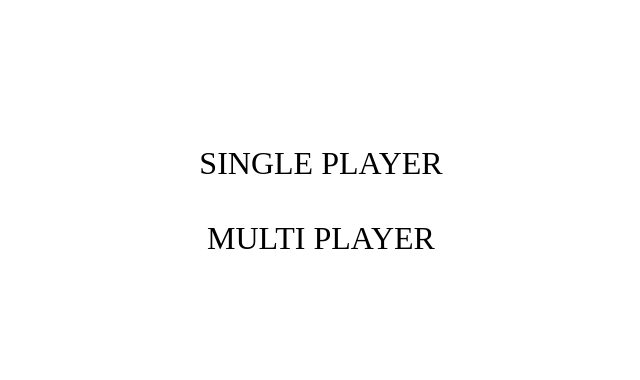
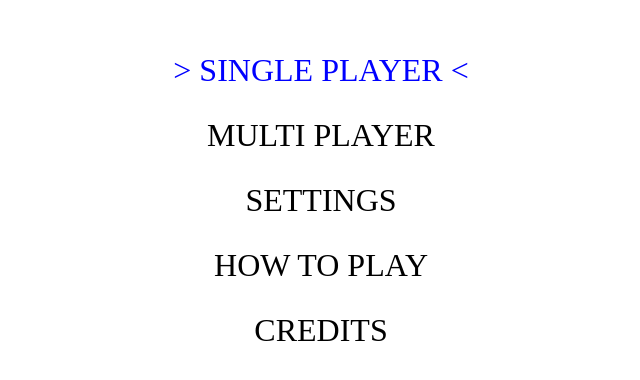
Before and after one commit to vah7id/kal, a React (Create React App) app: page / in a window 1280 px wide. Shown: the part 200-580 px from the top of the page, without its empty margins (319-959 px from the left). Built offline with nearby package versions, Linux system fonts and the light colour scheme; what simple-peer would draw is missing.

Commit message:
arcade menu buttons with the sound added

```diff
--- a/src/assets/start.css
+++ b/src/assets/start.css
@@ -47,7 +47,19 @@ button {
 
 .screen--start ul li {
   width: 100%;
-  margin: 25px 0;
+  margin: 15px 0;
+}
+
+.screen--start ul li button.active::before {
+  content: "> ";
+  color: blue;
+  animation: blink 1s steps(3, start) infinite;
+}
+
+.screen--start ul li button.active::after {
+  content: " <";
+  color: blue;
+  animation: blink 1s steps(3, start) infinite;
 }
 
 .screen--start ul li button {
@@ -58,6 +70,12 @@ button {
   border: none;
 }
 
-.screen--start ul li button:hover {
-  animation: blink 1s steps(4, start) infinite;
+.screen--start ul li button.active {
+  color: blue;
 }
+
+@media screen and (max-width: 768px) {
+  .screen--start ul li button {
+    font-size: 1em;
+  }
+}
--- a/src/screens/start/index.tsx
+++ b/src/screens/start/index.tsx
@@ -5,6 +5,25 @@ class Start extends Component<any, any> {
     componentDidMount() {
         const menu = document.querySelector('.screen--start ul') as HTMLElement;
         menu.style.maxWidth = window.screen.width + 'px';
+        this.buttonEventListeners();
+    }
+    buttonEventListeners() {
+        const buttons: any = document.querySelectorAll('.screen--start ul li button');
+        buttons.forEach((btn: HTMLElement) => {
+            btn.addEventListener('focus', (e: any) => {
+                this.blurAllMenuButtons();
+                e.currentTarget.classList.add('active');
+                const audio = document.getElementById("sound-select-btn") as HTMLAudioElement;
+                audio.play();
+            }, true);
+            buttons[0].focus();
+        });
+    }
+    blurAllMenuButtons() {
+        const buttons: any = document.querySelectorAll('.screen--start ul li button');
+        buttons.forEach((btn: HTMLElement) => {
+            btn.classList.remove('active');
+        });
     }
     render() {
         return (
@@ -12,7 +31,11 @@ class Start extends Component<any, any> {
                 <ul>
                     <li><button>single player</button></li>
                     <li><button>multi player</button></li>
+                    <li><button>settings</button></li>
+                    <li><button>how to play</button></li>
+                    <li><button>credits</button></li>
                 </ul>
+                <audio id={"sound-select-btn"} src={'https://opengameart.org/sites/default/files/audio_preview/mouseclick.wav.mp3'} ></audio>
             </div>
         );
     }
```
Also changed, not shown: 1 other file (tests, documents, lock files or other folders).
